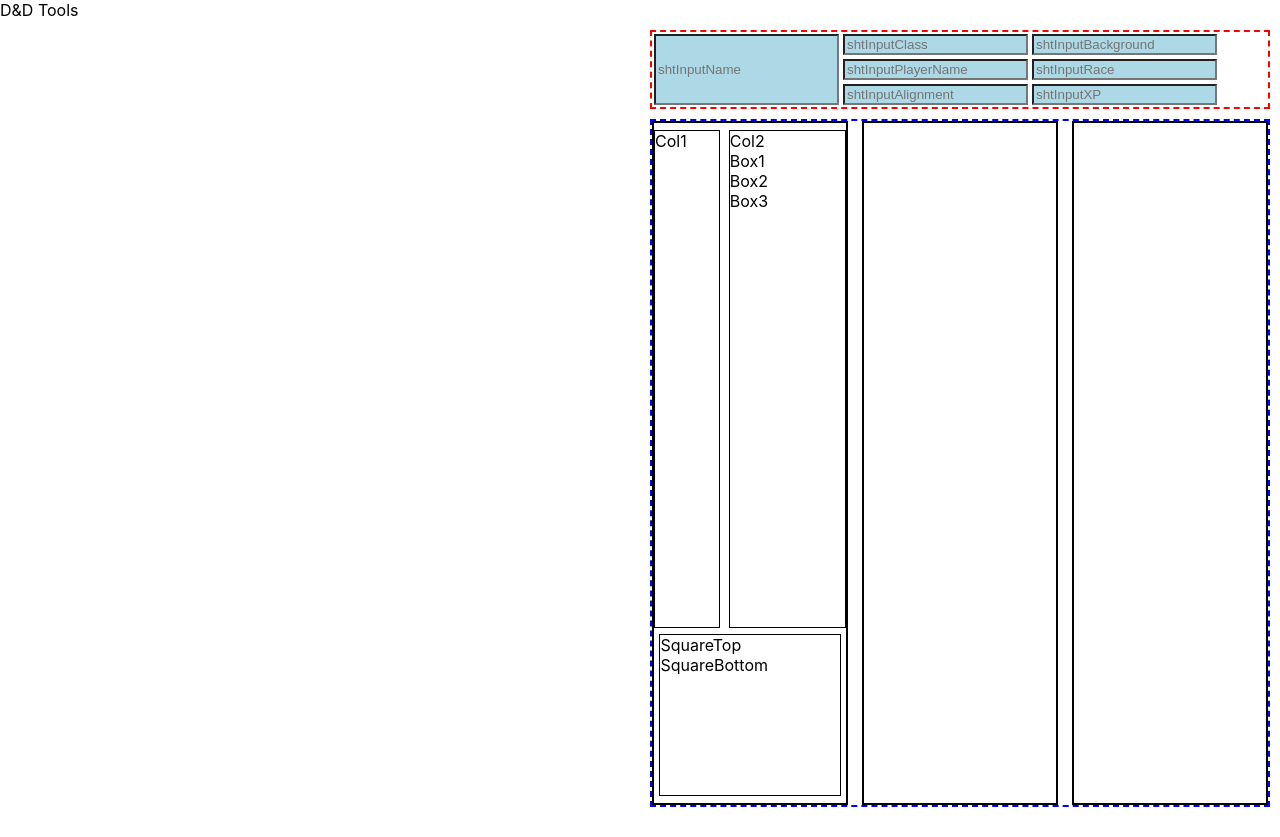
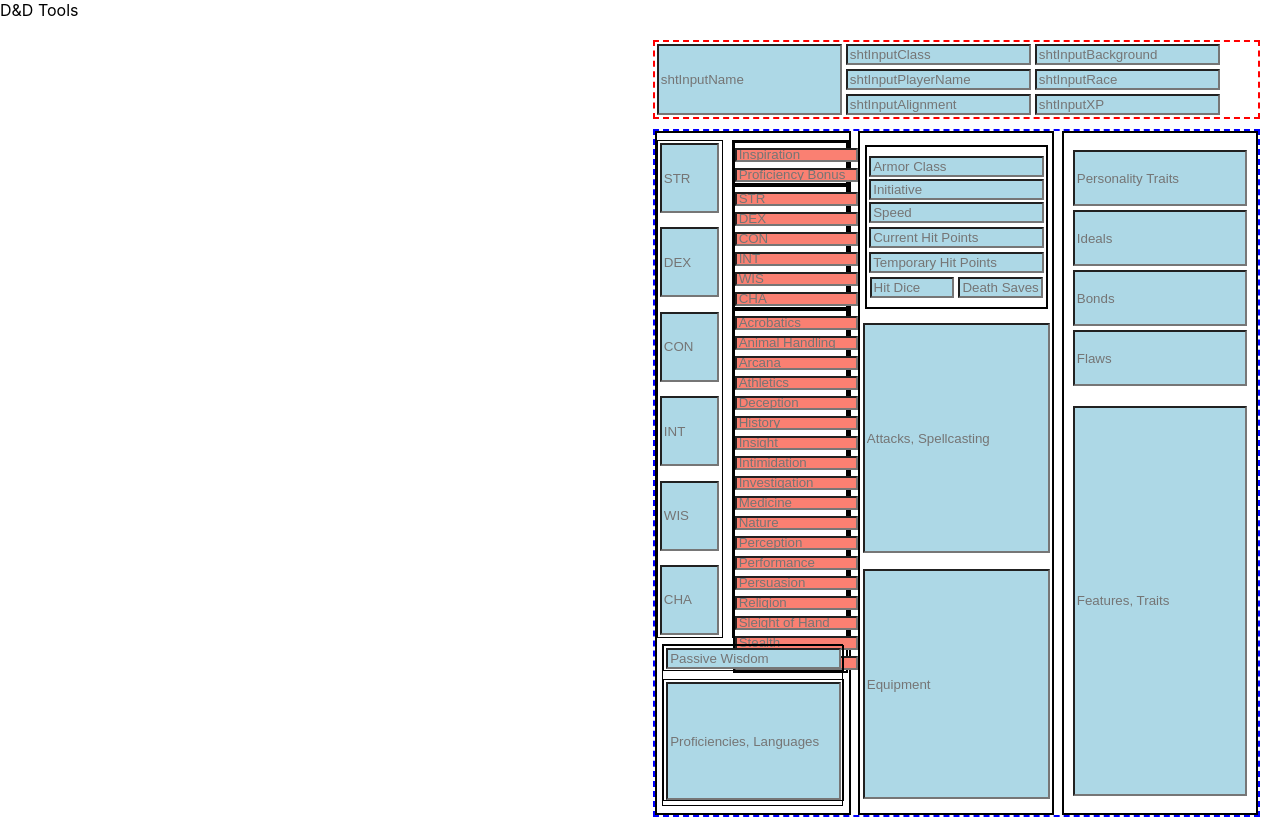
Before and after one commit to zach-morris-txt/DnD-Tool, a React (Create React App) app in the folder dnd-tools/: page / in a window 1280 px wide. Built offline with nearby package versions, Linux system fonts and the light colour scheme.

Commit message:
Complete character sheet structure and styling

```diff
--- a/dnd-tools/src/App.css
+++ b/dnd-tools/src/App.css
@@ -11,7 +11,8 @@
 }
 
 .rightCol {
-  width: 50vw;
+  width: 49vw;
+  margin: 10px;
 }
 .charShtTop {
   display: flex;
@@ -51,17 +52,110 @@
   width: 15vw;
 }
 .colLeftCol1 {
+  display: flex;
+  flex-direction: column;
+  justify-content: space-between;
   height: 62vh;
   width: 5vw;
   border: 1px black solid;
+}
+.shtInputAbility {
+  height: 8vh;
+  width: 4vw;
 }
 .colLeftCol2 {
   height: 62vh;
   width: 9vw;
   border: 1px black solid;
 }
+.leftCol2Box {
+  border: 2px black solid;
+}
+.shtInputCol2 {
+  height: 1vh;
+  width: 9vw;
+  background: salmon;
+}
 .colLeftBottom {
   height: 20vh;
   width: 14vw;
   border: 1px black solid;
 }
+.colLeftBot1 {
+  height: 3vh;
+  width: 14vw;
+  border: 1px black solid;
+}
+.inputLeftBot1 {
+  width: 13vw;
+}
+.colLeftBot2 {
+  height: 15vh;
+  width: 14vw;
+  margin-top: 8px;
+  border: 1px black solid;
+}
+.inputLeftBot2 {
+  height: 14vh;
+  width: 13vw;
+}
+
+
+/* Middle Column */
+.charShtColMid {
+  display: flex;
+  flex-direction: column;
+  align-items: center;
+  justify-content: space-evenly;
+}
+.colMidTop {
+  display: flex;
+  flex-flow: column;
+  align-items: center;
+  justify-content: center;
+  height: 20vh;
+  border: 2px black solid;
+}
+.midTopBoxType1 {
+  display: flex;
+  justify-content: space-evenly;
+  width: 13vw;
+}
+.midTopBoxType2 {
+  width: 13vw;
+}
+.midTopBox3 {
+  display: flex;
+  justify-content: space-evenly;
+}
+.midTopBoxType3 {
+  width: 6vw;
+}
+.shtInputMid {
+  height: 28vh;
+  width: 14vw;
+}
+
+
+/* Right Column */
+.charShtColRight {
+  display: flex;
+  flex-direction: column;
+  align-items: center;
+  justify-content: space-evenly;
+}
+.colRightTop {
+  display: flex;
+  flex-direction: column;
+  align-items: center;
+  height: 30vh;
+}
+.shtInputRight {
+  width: 13vw;
+}
+.inputRightTopBox {
+  height: 7vh;
+}
+.colRightBottom {
+  height: 48vh;
+}
--- a/dnd-tools/src/components/charsht-left.js
+++ b/dnd-tools/src/components/charsht-left.js
@@ -4,18 +4,58 @@
 export default function CharShtLeft() {
     return (
         <div className="charShtCols charShtColLeft">
-              <div className="charShtLeftTop">
-                <div className="colLeftCol1">Col1</div>
-                <div className="colLeftCol2">Col2
-                  <div>Box1</div>
-                  <div>Box2</div>
-                  <div>Box3</div>
+            <div className="charShtLeftTop">
+                <div className="colLeftCol1">
+                    <input type="text" placeholder="STR" className="shtInput shtInputAbility" />
+                    <input type="text" placeholder="DEX" className="shtInput shtInputAbility" />
+                    <input type="text" placeholder="CON" className="shtInput shtInputAbility" />
+                    <input type="text" placeholder="INT" className="shtInput shtInputAbility" />
+                    <input type="text" placeholder="WIS" className="shtInput shtInputAbility" />
+                    <input type="text" placeholder="CHA" className="shtInput shtInputAbility" />
                 </div>
-              </div>
-              <div className="colLeftBottom">
-                <div>SquareTop</div>
-                <div>SquareBottom</div>
-              </div>
+                <div className="colLeftCol2">
+                    <div className="leftCol2Box">
+                        <input type="text" placeholder="Inspiration" className="shtInputCol2 inputCol2Box1" />
+                        <input type="text" placeholder="Proficiency Bonus" className="shtInputCol2 inputCol2Box1" />
+                    </div>
+                    <div className="leftCol2Box">
+                        <input type="text" placeholder="STR" className="shtInputCol2 inputCol2Box2" />
+                        <input type="text" placeholder="DEX" className="shtInputCol2 inputCol2Box2" />
+                        <input type="text" placeholder="CON" className="shtInputCol2 inputCol2Box2" />
+                        <input type="text" placeholder="INT" className="shtInputCol2 inputCol2Box2" />
+                        <input type="text" placeholder="WIS" className="shtInputCol2 inputCol2Box2" />
+                        <input type="text" placeholder="CHA" className="shtInputCol2 inputCol2Box2" />
+                    </div>
+                    <div className="leftCol2Box">
+                        <input type="text" placeholder="Acrobatics" className="shtInputCol2 inputCol2Box3" />
+                        <input type="text" placeholder="Animal Handling" className="shtInputCol2 inputCol2Box3" />
+                        <input type="text" placeholder="Arcana" className="shtInputCol2 inputCol2Box3" />
+                        <input type="text" placeholder="Athletics" className="shtInputCol2 inputCol2Box3" />
+                        <input type="text" placeholder="Deception" className="shtInputCol2 inputCol2Box3" />
+                        <input type="text" placeholder="History" className="shtInputCol2 inputCol2Box3" />
+                        <input type="text" placeholder="Insight" className="shtInputCol2 inputCol2Box3" />
+                        <input type="text" placeholder="Intimidation" className="shtInputCol2 inputCol2Box3" />
+                        <input type="text" placeholder="Investigation" className="shtInputCol2 inputCol2Box3" />
+                        <input type="text" placeholder="Medicine" className="shtInputCol2 inputCol2Box3" />
+                        <input type="text" placeholder="Nature" className="shtInputCol2 inputCol2Box3" />
+                        <input type="text" placeholder="Perception" className="shtInputCol2 inputCol2Box3" />
+                        <input type="text" placeholder="Performance" className="shtInputCol2 inputCol2Box3" />
+                        <input type="text" placeholder="Persuasion" className="shtInputCol2 inputCol2Box3" />
+                        <input type="text" placeholder="Religion" className="shtInputCol2 inputCol2Box3" />
+                        <input type="text" placeholder="Sleight of Hand" className="shtInputCol2 inputCol2Box3" />
+                        <input type="text" placeholder="Stealth" className="shtInputCol2 inputCol2Box3" />
+                        <input type="text" placeholder="Survival" className="shtInputCol2 inputCol2Box3" />
+                    </div>
+                </div>
             </div>
+            <div className="colLeftBottom">
+                <div className="colLeftBot1">
+                    <input type="text" placeholder="Passive Wisdom" className="shtInput inputLeftBot1" />
+                </div>
+                <div className="colLeftBot2">
+                    <input type="text" placeholder="Proficiencies, Languages" className="shtInput inputLeftBot2" />
+                </div>
+            </div>
+        </div>
     )
 }
--- a/dnd-tools/src/components/charsht-mid.js
+++ b/dnd-tools/src/components/charsht-mid.js
@@ -4,9 +4,25 @@
 export default function CharShtMid() {
     return (
         <div className="charShtCols charShtColMid">
-            <div className=""></div>
-            <div className=""></div>
-            <div className=""></div>
+            <div className="colMidTop">
+                <div className="midTopBox1">
+                    <input type="text" placeholder="Armor Class" className="shtInput midTopBoxType1" />
+                    <input type="text" placeholder="Initiative" className="shtInput midTopBoxType1" />
+                    <input type="text" placeholder="Speed" className="shtInput midTopBoxType1" />
+                </div>
+                <input type="text" placeholder="Current Hit Points" className="shtInput midTopBoxType2" />
+                <input type="text" placeholder="Temporary Hit Points" className="shtInput midTopBoxType2" />
+                <div className="midTopBox3">
+                    <input type="text" placeholder="Hit Dice" className="shtInput midTopBoxType3" />
+                    <input type="text" placeholder="Death Saves" className="shtInput midTopBoxType3" />
+                </div>
+            </div>
+            <div className="colMidMiddle">
+                <input type="text" placeholder="Attacks, Spellcasting" className="shtInput shtInputMid" />
+            </div>
+            <div className="colMidBottom">
+                <input type="text" placeholder="Equipment" className="shtInput shtInputMid" />
+            </div>
         </div>
     )
 }
--- a/dnd-tools/src/components/charsht-right.js
+++ b/dnd-tools/src/components/charsht-right.js
@@ -4,8 +4,13 @@
 export default function CharShtRight() {
     return (
         <div className="charShtCols charShtColRight">
-            <div className=""></div>
-            <div className=""></div>
+            <div className="colRightTop">
+                <input type="text" placeholder="Personality Traits" className="shtInput shtInputRight inputRightTopBox" />
+                <input type="text" placeholder="Ideals" className="shtInput shtInputRight inputRightTopBox" />
+                <input type="text" placeholder="Bonds" className="shtInput shtInputRight inputRightTopBox" />
+                <input type="text" placeholder="Flaws" className="shtInput shtInputRight inputRightTopBox" />
+            </div>
+            <input type="text" placeholder="Features, Traits" className="shtInput shtInputRight colRightBottom" />
         </div>
     )
 }
```
